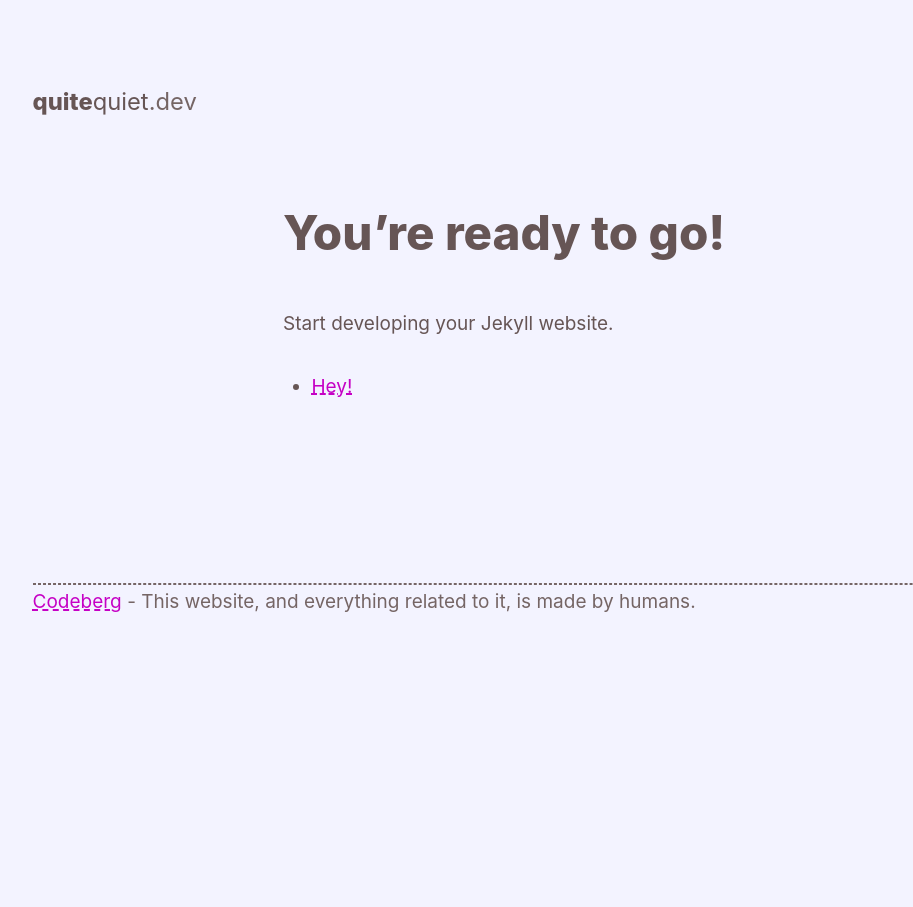
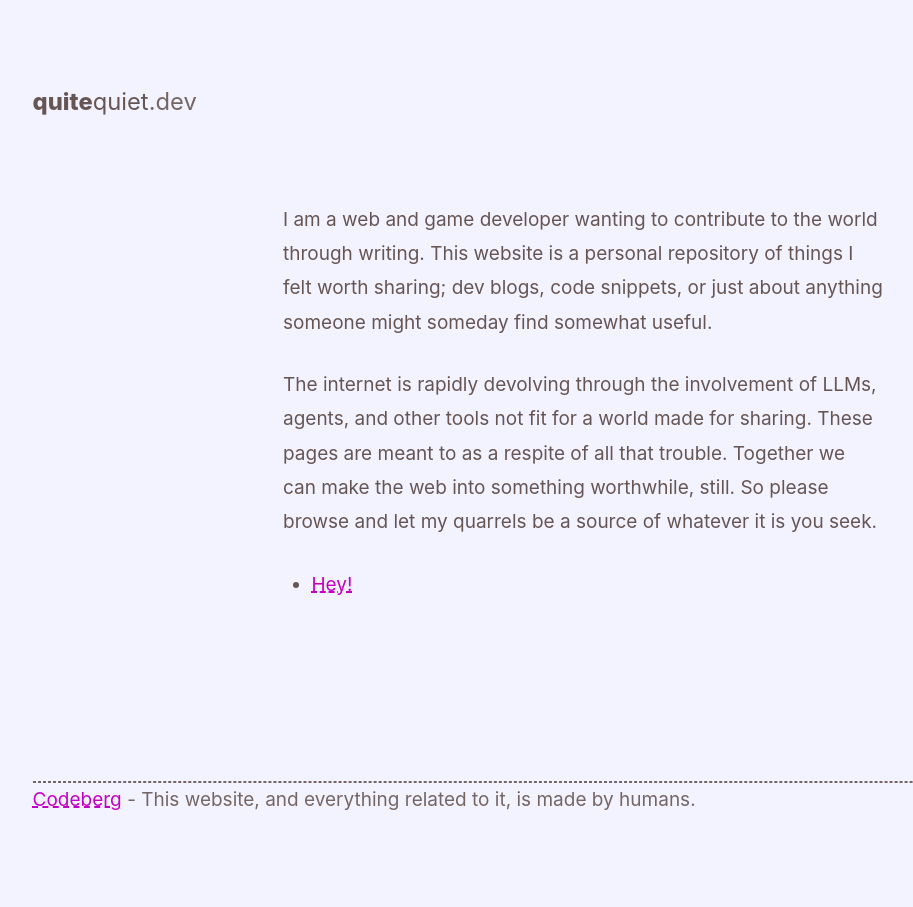
Before and after one commit to Mitcheljager/quitequiet.dev, a Jekyll site: the page built from index.md, in a window 1280 px wide. Shown: the whole page, without its empty margins (57-970 px from the left). Built offline with Jekyll 4.4.1, drawn with Linux system fonts in a browser that asks for light colours.

Commit message:
chore: Add some content to homepage

```diff
--- a/index.md
+++ b/index.md
@@ -1,11 +1,11 @@
 ---
 layout: default
-title: "Happy Jekylling!"
+title: "Developing developer"
 ---
 
-## You're ready to go!
+I am a web and game developer wanting to contribute to the world through writing. This website is a personal repository of things I felt worth sharing; dev blogs, code snippets, or just about anything someone might someday find somewhat useful.
 
-Start developing your Jekyll website.
+The internet is rapidly devolving through the involvement of LLMs, agents, and other tools not fit for a world made for sharing. These pages are meant to as a respite of all that trouble. Together we can make the web into something worthwhile, still. So please browse and let my quarrels be a source of whatever it is you seek.
 
 <ul>
   {% for post in site.posts %}
```
